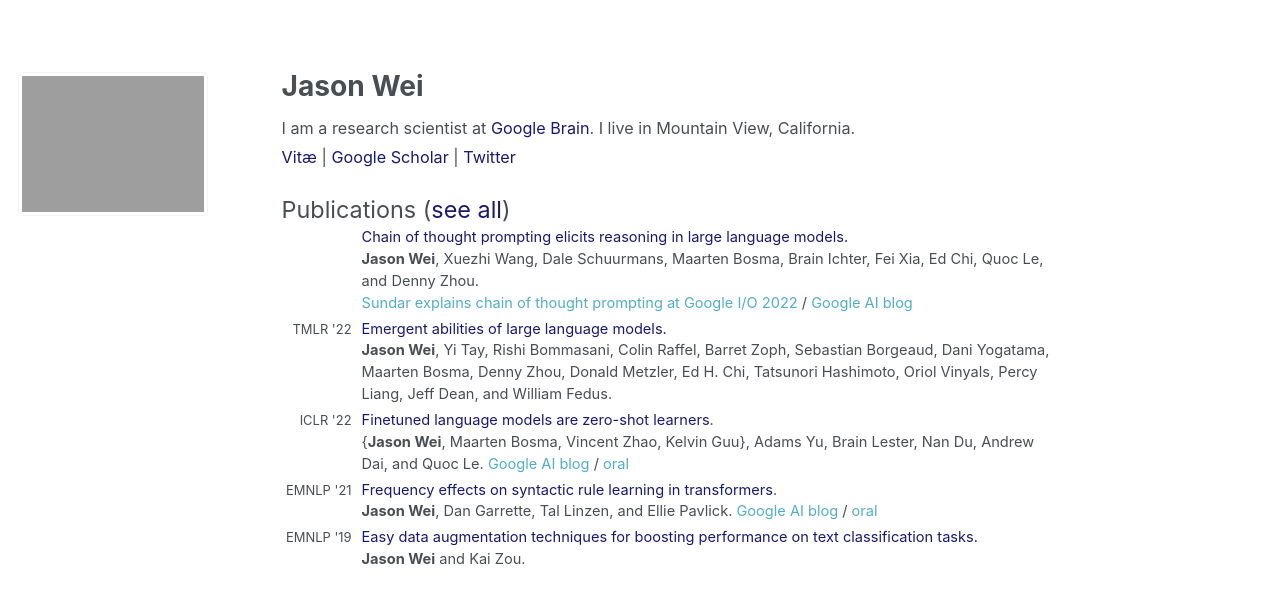
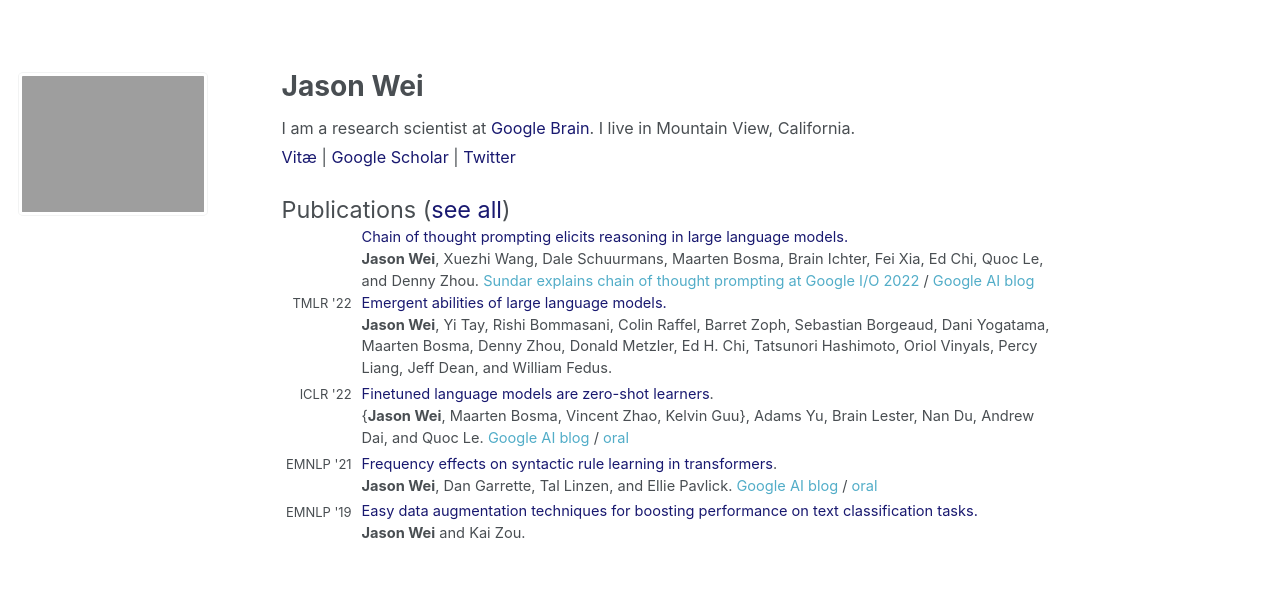
Before and after one commit to jasonwei20/jasonwei20.github.io, a Jekyll site: the page built from _pages/about.md, in a window 1280 px wide. Shown: the top 604 px of the page. Built offline with Jekyll 4.4.1, drawn with Linux system fonts in a browser that asks for light colours.

Commit message:
Update about.md

```diff
--- a/_pages/about.md
+++ b/_pages/about.md
@@ -38,11 +38,7 @@
   </tr>
   <tr>
     <td></td>
-    <td><b>Jason Wei</b>, Xuezhi Wang, Dale Schuurmans, Maarten Bosma, Brain Ichter, Fei Xia, Ed Chi, Quoc Le, and Denny Zhou.</td>
-  </tr>
-  <tr>
-    <td></td>
-    <td style="padding-bottom:4px"><a href="https://twitter.com/Google/status/1525188695875366912" target="_blank">Sundar explains chain of thought prompting at Google I/O 2022</a> / <a href="https://ai.googleblog.com/2022/05/language-models-perform-reasoning-via.html" target="_blank">Google AI blog</a></td>
+    <td><b>Jason Wei</b>, Xuezhi Wang, Dale Schuurmans, Maarten Bosma, Brain Ichter, Fei Xia, Ed Chi, Quoc Le, and Denny Zhou. <a href="https://twitter.com/Google/status/1525188695875366912" target="_blank">Sundar explains chain of thought prompting at Google I/O 2022</a> / <a href="https://ai.googleblog.com/2022/05/language-models-perform-reasoning-via.html" target="_blank">Google AI blog</a></td>
   </tr>
 
   <tr>
```
